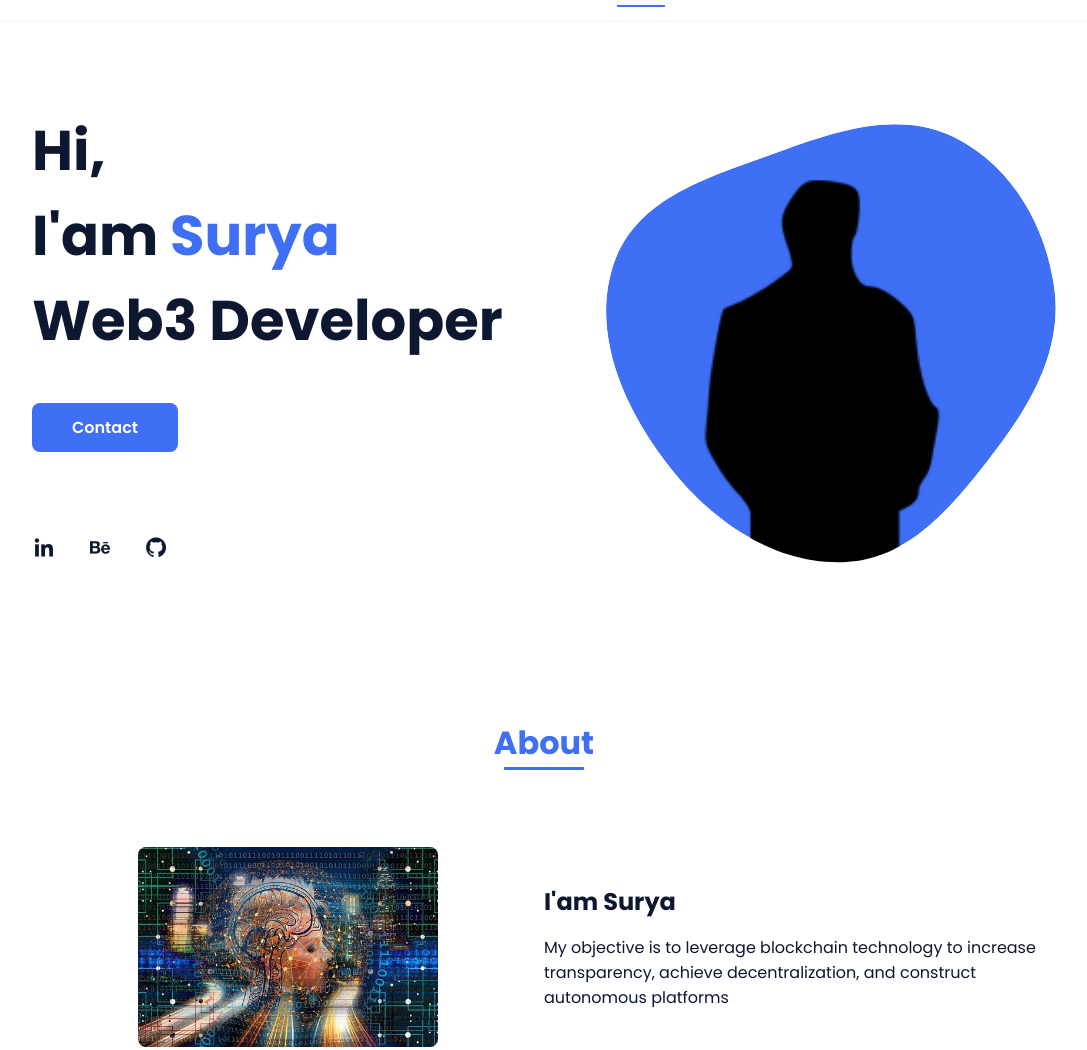
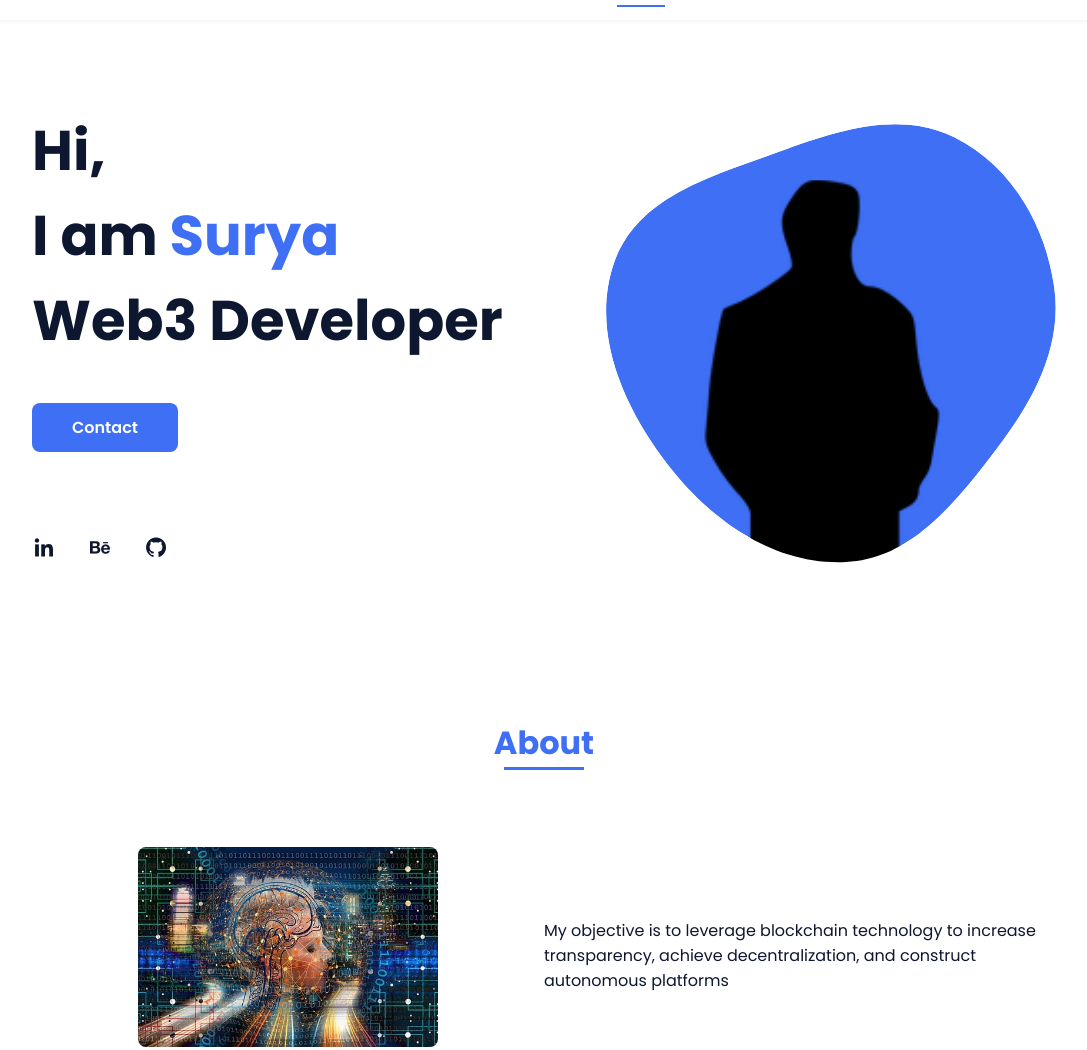
Before and after one commit to denzopas/portfolio-website, a plain HTML site: page index.html in a window 1280 px wide. Shown: the part 52-1102 px from the top of the page, without its empty margins (96-1183 px from the left). Drawn offline with nearby package versions, Linux system fonts and the light colour scheme.

Commit message:
Update index.html

```diff
--- a/index.html
+++ b/index.html
@@ -39,7 +39,7 @@
             <!--===== HOME =====-->
             <section class="home bd-grid" id="home">
                 <div class="home__data">
-                    <h1 class="home__title">Hi,<br>I'am <span class="home__title-color">Surya</span><br> Web3 Developer</h1>
+                    <h1 class="home__title">Hi,<br>I am <span class="home__title-color">Surya</span><br> Web3 Developer</h1>
 
                     <a href="#" class="button">Contact</a>
                 </div>
@@ -73,7 +73,7 @@
                     </div>
 
                     <div>
-                        <h2 class="about__subtitle">I'am Surya</h2>
+                        <h2 class="about__subtitle"></h2>
                         <p class="about__text"> My objective is to leverage blockchain technology to increase transparency, achieve decentralization, and construct autonomous platforms </p>
                     </div>
                 </div>
```
